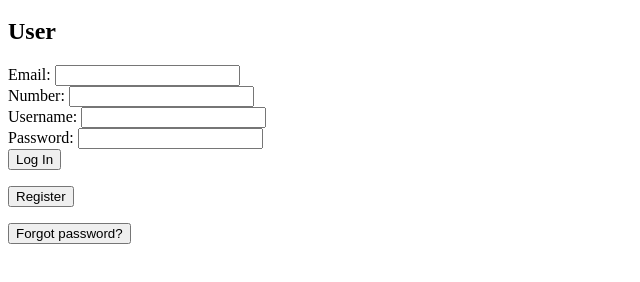
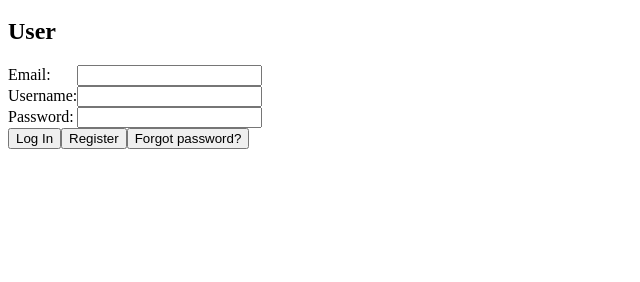
Before and after one commit to jasonmorganson/Keepskor, a website: page app/templates/index.html in a window 1280 px wide. Shown: the part 48-330 px from the top of the page, without its empty margins (0-640 px from the left). Drawn offline with Linux system fonts and the light colour scheme.

Commit message:
Basic styling for login form

```diff
--- a/app/templates/index.html
+++ b/app/templates/index.html
@@ -1,4 +1,22 @@
 <html>
+    <head>
+        <style>
+
+            form {
+                margin-bottom: 0;
+            }
+
+            label {
+                display: inline-block;
+                width: 65px;
+            }
+
+            input[type=submit] {
+                float: left;
+            }
+
+        </style>
+    </head>
     <body>
         <h1>Welcome!</h1>
         <h2 id="user">User</h2>
@@ -7,7 +25,7 @@
                 <label>Email:</label>
                 <input id="email" name="email" type="email"/>
             </div>
-            <div>
+            <div style="display: none">
                 <label>Number:</label>
                 <input id="number" name="number" type="tel"/>
             </div>
```
